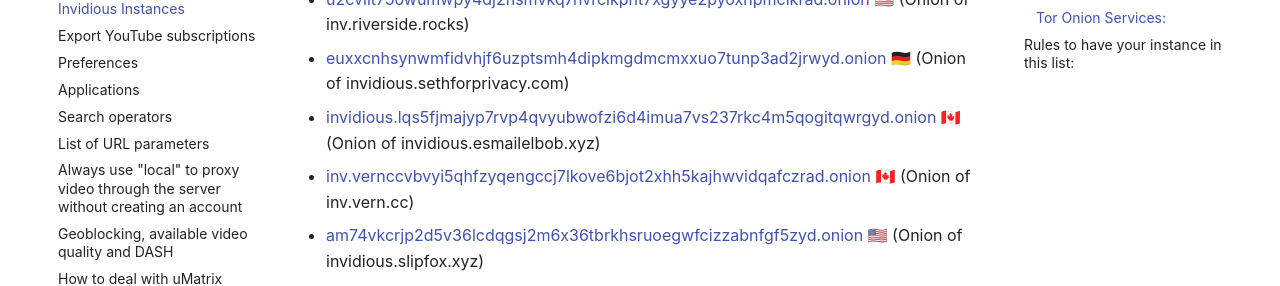
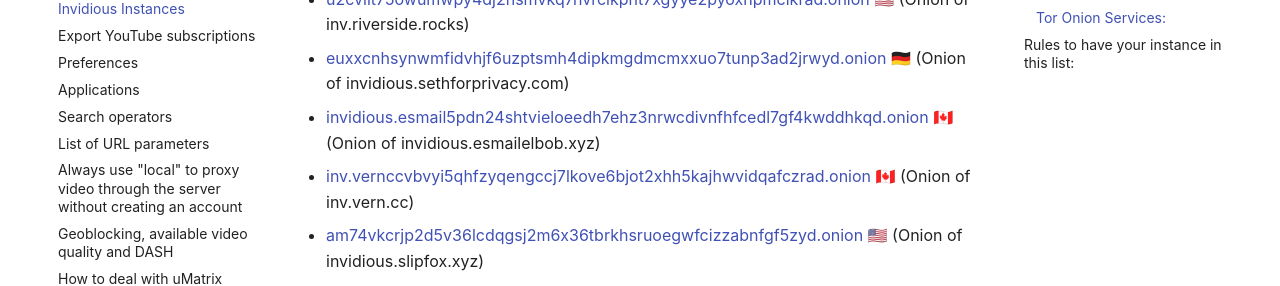
Before and after one commit to iv-org/documentation, an MkDocs documentation site: the page built from docs/instances.md, in a window 1280 px wide and 900 px high, scrolled down 1445 px. Shown: the part 153-439 px from the top of the window. Built offline with MkDocs 1.6.1 and Material for MkDocs 9.7.7, drawn with Linux system fonts in a browser that asks for light colours; comment, search, counter and statistics services are not loaded.

Commit message:
update onion url for invidious.esmailelbob.xyz
closes https://github.com/iv-org/documentation/issues/282

```diff
--- a/docs/instances.md
+++ b/docs/instances.md
@@ -63,7 +63,7 @@
 
 * [euxxcnhsynwmfidvhjf6uzptsmh4dipkmgdmcmxxuo7tunp3ad2jrwyd.onion](http://euxxcnhsynwmfidvhjf6uzptsmh4dipkmgdmcmxxuo7tunp3ad2jrwyd.onion/) 🇩🇪 (Onion of invidious.sethforprivacy.com)
 
-* [invidious.lqs5fjmajyp7rvp4qvyubwofzi6d4imua7vs237rkc4m5qogitqwrgyd.onion](http://invidious.lqs5fjmajyp7rvp4qvyubwofzi6d4imua7vs237rkc4m5qogitqwrgyd.onion) 🇨🇦 (Onion of invidious.esmailelbob.xyz)
+* [invidious.esmail5pdn24shtvieloeedh7ehz3nrwcdivnfhfcedl7gf4kwddhkqd.onion](http://invidious.esmail5pdn24shtvieloeedh7ehz3nrwcdivnfhfcedl7gf4kwddhkqd.onion) 🇨🇦 (Onion of invidious.esmailelbob.xyz)
 
 * [inv.vernccvbvyi5qhfzyqengccj7lkove6bjot2xhh5kajhwvidqafczrad.onion](http://inv.vernccvbvyi5qhfzyqengccj7lkove6bjot2xhh5kajhwvidqafczrad.onion/) 🇨🇦 (Onion of inv.vern.cc)
 
```
